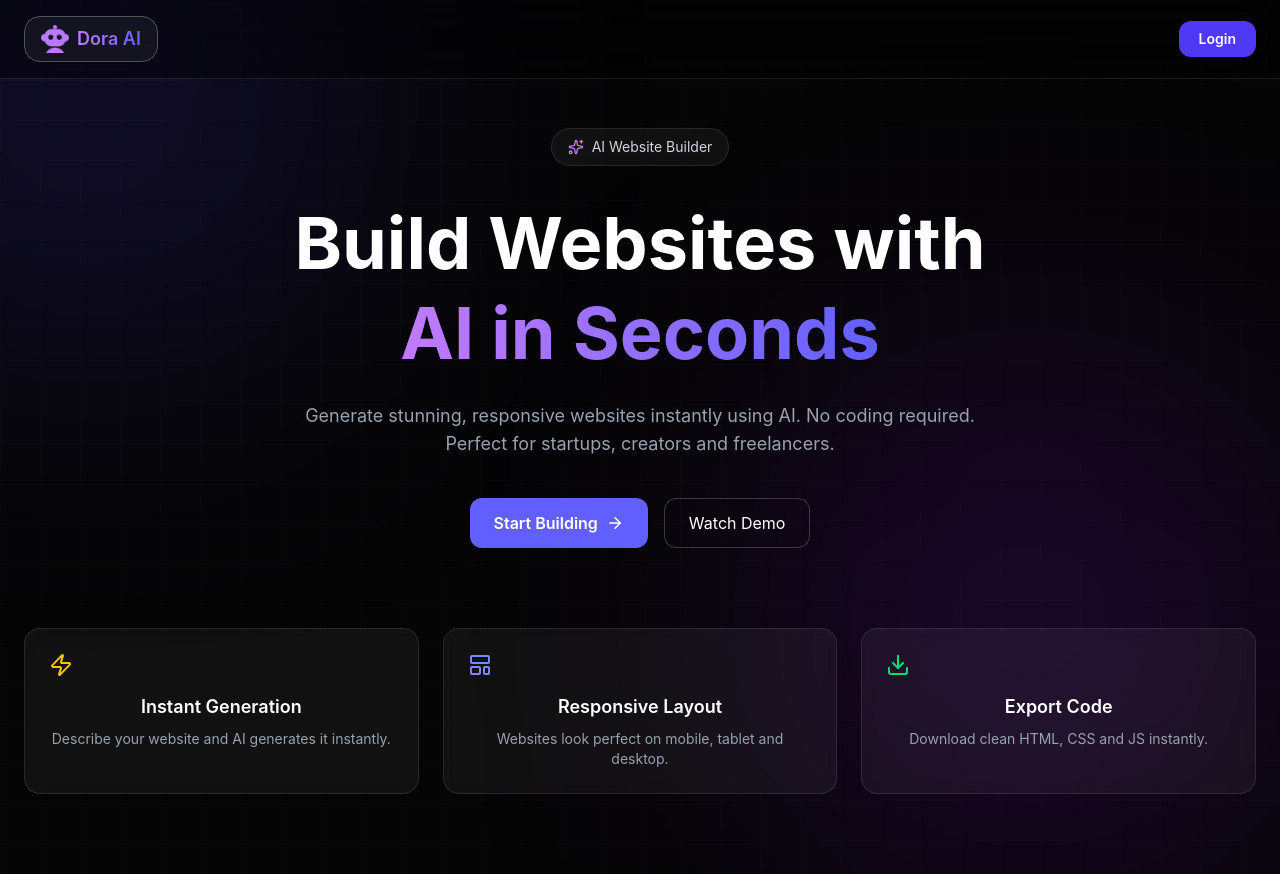
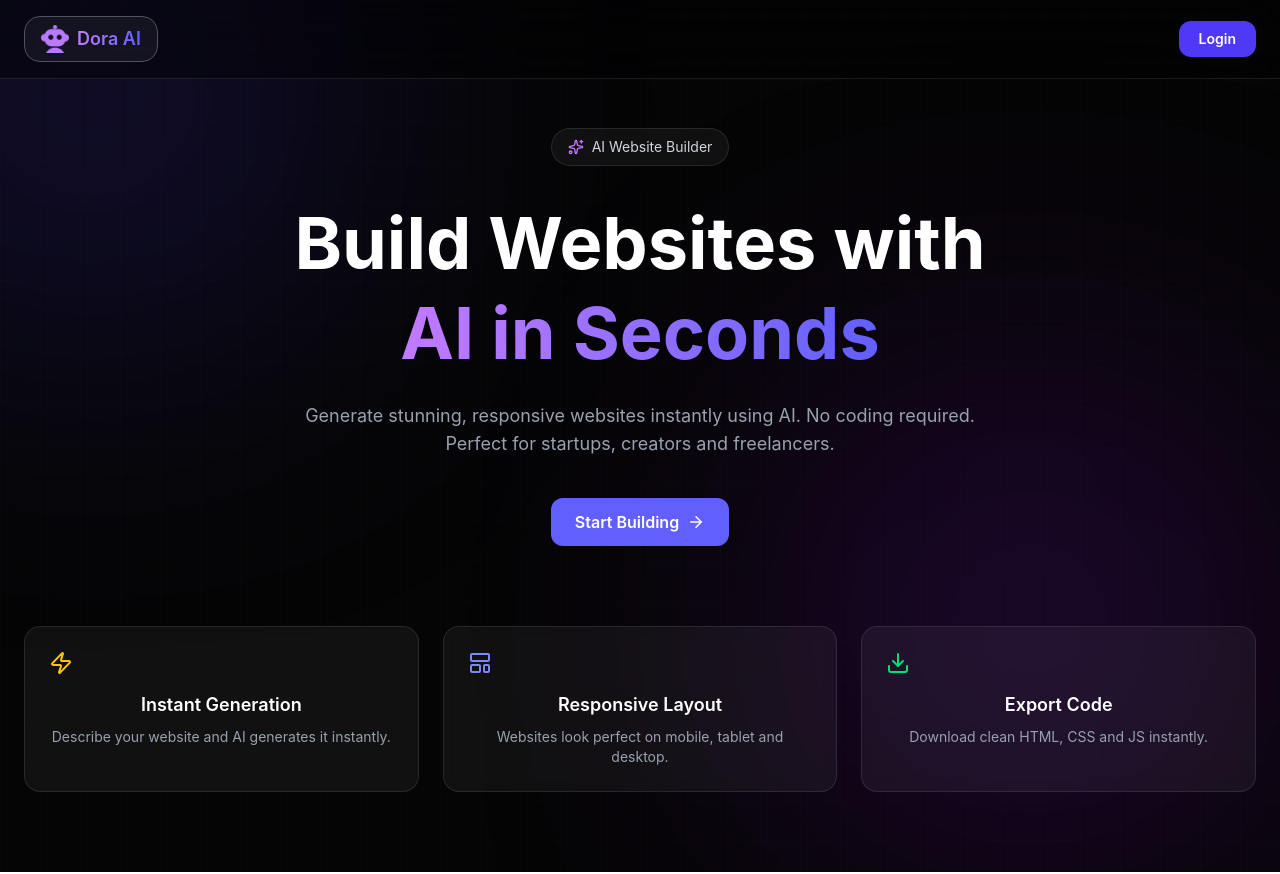
Before and after one commit to AkhtarRazaKhan/Ai-Web-Builder, a React (Vite) app in the folder frontend/: page / in a window 1280 px wide. Built offline with nearby package versions, Linux system fonts and the light colour scheme; no server answers.

Commit message:
Update Home.jsx

```diff
--- a/frontend/src/pages/Home.jsx
+++ b/frontend/src/pages/Home.jsx
@@ -79,9 +79,7 @@ const Home = () => {
             <ArrowRight size={18} />
           </button>
 
-          <button className="px-6 py-3 border border-white/20 hover:bg-white/10 rounded-xl transition">
-            Watch Demo
-          </button>
+
         </motion.div>
 
         {/* Feature cards */}
```
